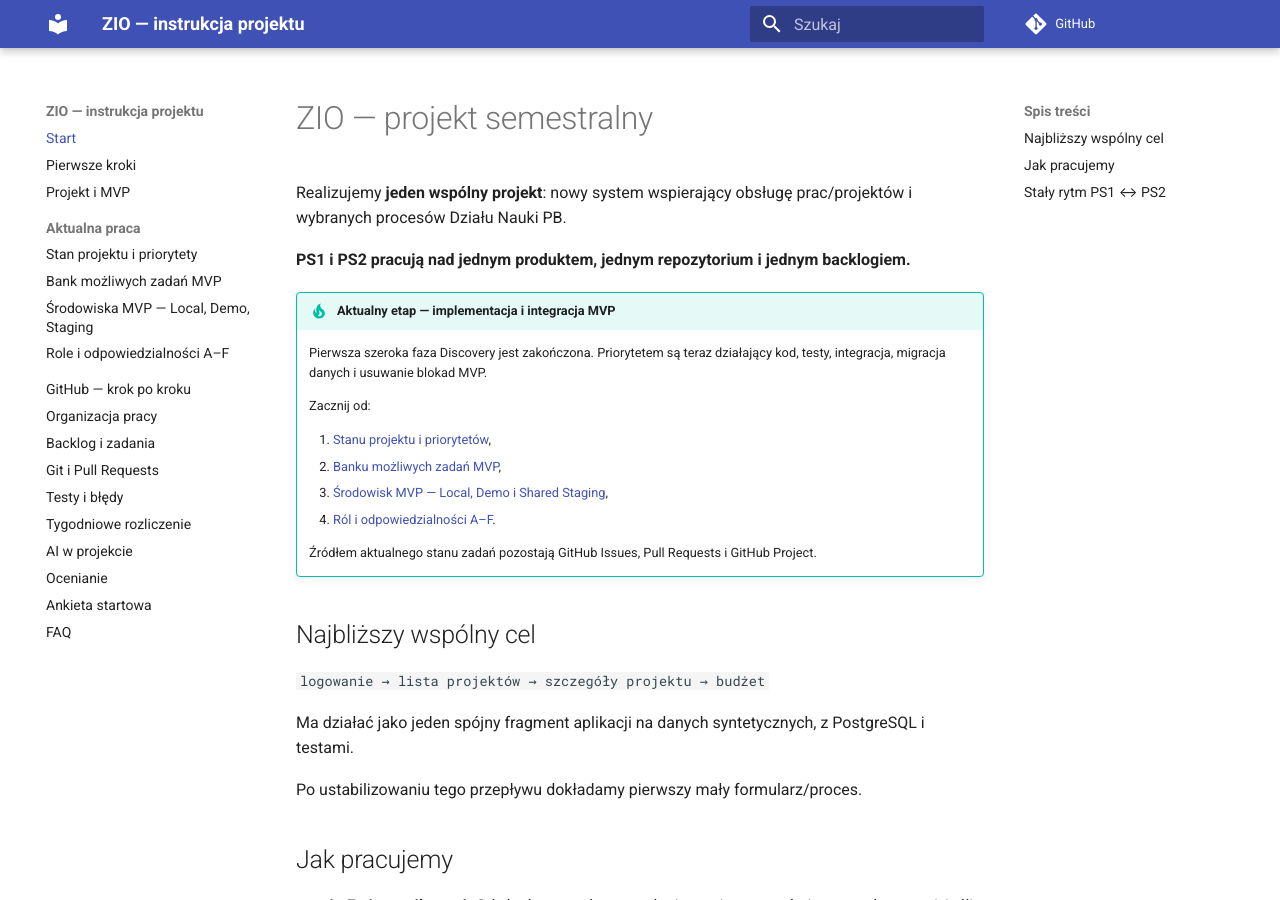
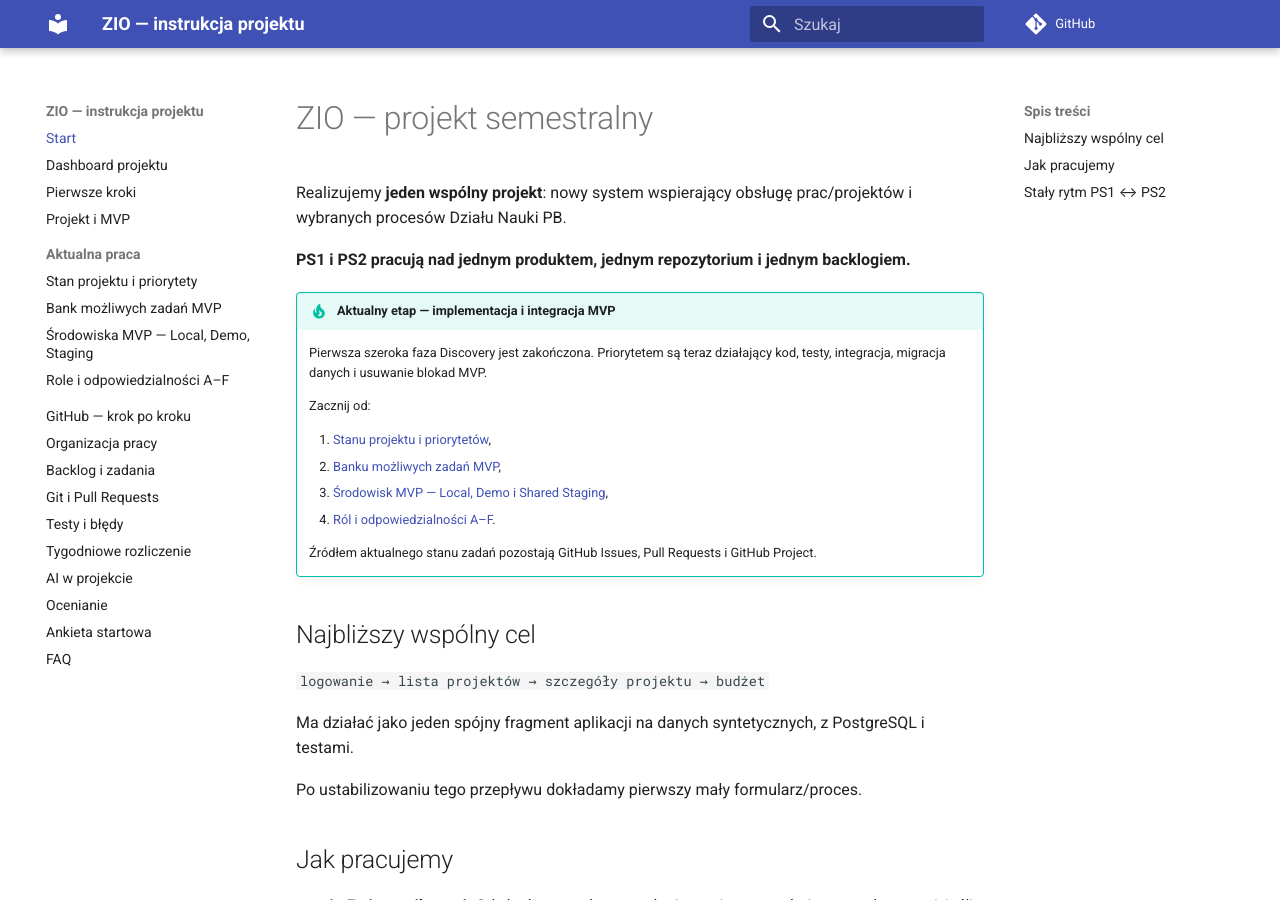
Before and after one commit to zio-wi-pb-mc/pb-science-office-manual, an MkDocs documentation site: the page built from manual/index.md, in a window 1280 px wide and 900 px high. Built offline with MkDocs 1.6.1 and Material for MkDocs 9.7.7, drawn with Linux system fonts in a browser that asks for light colours; comment, search, counter and statistics services are not loaded.

Commit message:
docs: add dashboard to manual navigation

```diff
--- a/mkdocs.yml
+++ b/mkdocs.yml
@@ -11,6 +11,7 @@ theme:
     - content.code.copy
 nav:
   - Start: index.md
+  - Dashboard projektu: 19-dashboard-projektu.md
   - Pierwsze kroki: 00-start.md
   - Projekt i MVP: 01-projekt-i-mvp.md
   - Aktualna praca:
```
